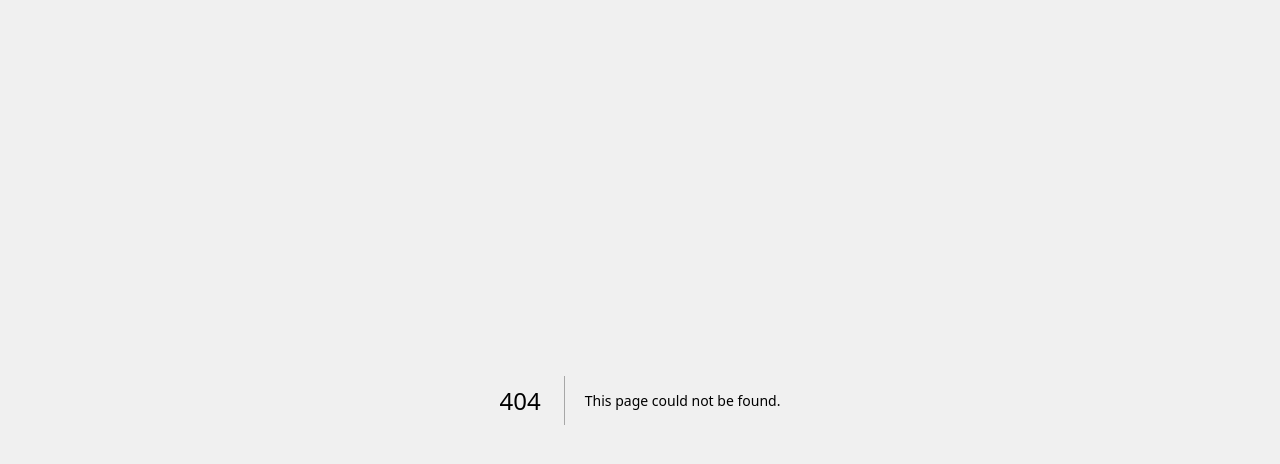
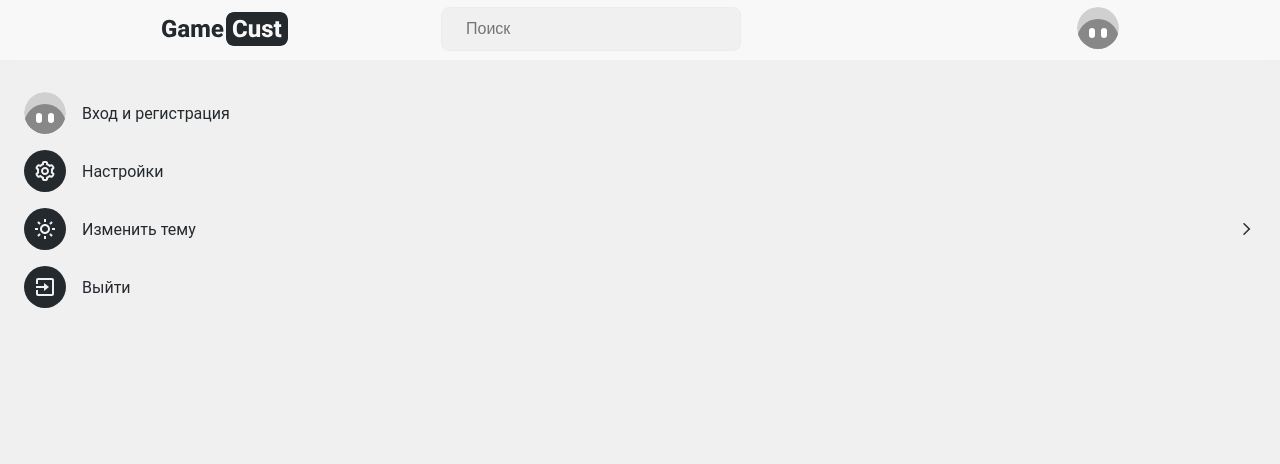
Before and after one commit to AVxnn/gamecust, a Next.js app: page /account in a window 1280 px wide. Before the commit this address had no page. Shown: the top 464 px of the page. Built offline with nearby package versions, Linux system fonts and the light colour scheme.

Commit message:
fix: add accountPage, redirecting

```diff
--- a/components/layout/index.tsx
+++ b/components/layout/index.tsx
@@ -1,4 +1,4 @@
-import React from 'react';
+import React, { useContext } from 'react';
 import styles from './layout.module.scss'
 import User from '../../public/img/svg/User'
 import Home from '../../public/img/svg/Home'
@@ -6,8 +6,18 @@ import Search from '../../public/img/svg/Search'
 import Link from "next/link";
 import Image from "next/image";
 import AuthPopup from '../legendary/common/Popup/AuthPopup';
+import { Context } from '../../pages/_app';
+import Avatar from '../../public/img/svg/Avatar';
+import { useDispatch } from 'react-redux';
+import { open } from '../../features/Popup/PopupAuthSlice'
+import { observer } from 'mobx-react-lite';
 
 const Layout = ({children}: any) => {
+
+  const {mobxStore} = useContext(Context);
+
+  const dispatch = useDispatch()
+
   return (
     <>
       <AuthPopup />
@@ -22,15 +32,25 @@ const Layout = ({children}: any) => {
         <Link className={styles.link} href={'/'}>
           <Home />
         </Link>
-        <Link className={styles.link} href={'/profile/metavxnn'}>
-          <div className={styles.avatar}>
-            <Image layout={'fill'} src={'https://i.pinimg.com/736x/78/a6/de/78a6dee0461f3a04c067b4198730bfb2.jpg'} alt="ads"/>
-          </div>
-        </Link>
+        {
+          mobxStore?.user?.email ? (
+            <Link className={styles.link} href={'/account'}>
+              <div className={styles.avatar}>
+                <Image layout={'fill'} src={'https://i.pinimg.com/736x/78/a6/de/78a6dee0461f3a04c067b4198730bfb2.jpg'} alt="ads"/>
+              </div>
+            </Link>
+          ) : (
+            <Link className={styles.link} href={'/account'}>
+              <div className={styles.avatar}>
+                <Avatar />
+              </div>
+            </Link>
+          )
+        }
       </div>
     </div>
     </>
   );
 };
 
-export default Layout;
+export default observer(Layout);
--- a/components/layout/layout.module.scss
+++ b/components/layout/layout.module.scss
@@ -60,6 +60,10 @@
         width: 28px;
         border-radius: 99px;
 
+        svg {
+          border-radius: 99px;
+        }
+
         img {
           border-radius: 99px;
         }
--- /dev/null
+++ b/components/legendary/MiddleBlock/AccountBlock/AccountBlock.module.scss
@@ -0,0 +1,155 @@
+@import "/styles/variables.scss";
+
+.menu {
+  width: 100%;
+  border-radius: 8px;
+  display: flex;
+  flex-direction: column;
+  padding: 16px 24px;
+  z-index: 5;
+
+  .title {
+    font-size: 16px;
+    margin: 0;
+    color: $d_main_text_color;
+  }
+
+  a {
+    text-decoration: none;
+  }
+
+  .userMenu {
+    position: relative;
+    display: flex;
+    width: 100%;
+    align-items: center;
+    gap: 16px;
+    margin-top: 16px;
+    border-radius: 99px;
+    transition: all 0.1s ease-in-out;
+
+
+    .bgAvatar {
+      width: 42px;
+      height: 42px;
+      border-radius: 99px;
+      display: flex;
+      align-items: center;
+      justify-content: center;
+      background-color: $d_main_text_color;
+
+      path {
+        fill: $d_main_bg_color;
+      }
+    }
+
+    .arrow {
+      width: 18px;
+      height: 18px;
+
+      svg {
+        position: absolute;
+        transform: rotate(-90deg);
+        right: 0;
+        path {
+          fill: $d_main_text_hover_color;
+        }
+      }
+    }
+
+    .userName {
+      margin: 0;
+      color: $d_main_text_color;
+    }
+
+    .avatar {
+      position: relative;
+      width: 42px;
+      height: 42px;
+      border-radius: 99px;
+
+      svg {
+        border-radius: 99px;
+      }
+
+      &:hover {
+        opacity: 0.8;
+      }
+
+      img {
+        border-radius: 99px;
+        width: 100%;
+        height: 100%;
+      }
+    }
+  }
+}
+
+.user {
+  display: flex;
+  cursor: pointer;
+  margin-right: 16px;
+
+  .avatar {
+    position: relative;
+    width: 42px;
+    height: 42px;
+    border-radius: 99px;
+    margin-right: 8px;
+
+    &:hover {
+      opacity: 0.8;
+    }
+
+    img {
+      border-radius: 99px;
+      width: 100%;
+      height: 100%;
+    }
+  }
+
+  .info {
+    display: flex;
+    flex-direction: column;
+    gap: 4px;
+    margin-right: 32px;
+    justify-content: center;
+
+    .name {
+      margin: 0;
+      font-size: 12px;
+      color: $d_main_text_color;
+      margin-top: 4px;
+    }
+
+    .subtitle {
+      display: flex;
+      align-items: center;
+      font-size: 12px;
+      color: $d_main_color;
+
+      svg {
+        margin-right: 4px;
+      }
+      path {
+        fill: $d_main_color;
+      }
+    }
+  }
+
+  .arrowDown {
+    display: flex;
+    align-items: center;
+    transition: all 80ms ease-in-out;
+
+    path {
+      fill: $d_main_text_color
+    }
+
+    &:hover {
+      path {
+        fill: $d_main_text_color
+      }
+    }
+  }
+}
--- /dev/null
+++ b/components/legendary/MiddleBlock/AccountBlock/index.tsx
@@ -0,0 +1,104 @@
+import Link from 'next/link'
+import Image from 'next/image'
+import React, { useContext, useEffect, useState } from 'react'
+import styles from './AccountBlock.module.scss'
+import { Context } from '../../../../pages/_app'
+import Sun from '../../../../public/img/svg/Sun'
+import Moon from '../../../../public/img/svg/Moon'
+import Arrow from '../../../../public/img/svg/Arrow'
+import Exit from '../../../../public/img/svg/Exit'
+import Cog from '../../../../public/img/svg/Cog'
+import Avatar from '../../../../public/img/svg/Avatar'
+import { useDispatch } from 'react-redux'
+import { open } from '../../../../features/Popup/PopupAuthSlice'
+import { observer } from 'mobx-react-lite'
+
+const AccountBlock = () => {
+
+    const [openMenu, setOpenMenu] = useState(false)
+    const [theme, setTheme] = useState(true)
+    const dispatch = useDispatch()
+
+    const {mobxStore} = useContext(Context);
+
+    useEffect(() => {
+        setTheme(localStorage.getItem('Theme') !== 'dark')
+        console.log(theme)
+      })
+
+    function changeTheme() {
+        const Theme = localStorage.getItem('Theme')
+        if (Theme == 'white') {
+            localStorage.setItem('Theme', 'dark');
+            setTheme(false)
+        } else {
+            localStorage.setItem('Theme', 'white');
+            setTheme(true)
+        }
+        setOpenMenu(false)
+    }
+
+  return (
+    <div className={styles.menu}>
+        {
+            mobxStore?.user?.email ? (
+                <>
+                    <h4 className={styles.title}>Мой профиль</h4>
+                    <Link href={'/profile/metavxnn'}>
+                        <div className={styles.userMenu}>
+                        <div className={styles.avatar}>
+                            <Image layout={'fill'} src={'https://i.pinimg.com/736x/78/a6/de/78a6dee0461f3a04c067b4198730bfb2.jpg'} alt="ads"/>
+                        </div>
+                        <p className={styles.userName}>MetaVxnn</p>
+                        </div>
+                    </Link>
+                </>
+            ) : (
+                <div onClick={() => dispatch(open())}>
+                    <div className={styles.userMenu}>
+                    <div className={styles.avatar}>
+                        <Avatar />
+                    </div>
+                    <p className={styles.userName}>Вход и регистрация</p>
+                    </div>
+                </div>
+            )
+        }
+        <Link href={'#'}>
+            <div className={styles.userMenu}>
+            <div className={styles.bgAvatar}>
+                <Cog/>
+            </div>
+            <p className={styles.userName}>Настройки</p>
+            </div>
+        </Link>
+        <Link onClick={() => changeTheme()} href={'#'}>
+            <div className={styles.userMenu}>
+            <div className={styles.bgAvatar}>
+                {
+                theme ? (
+                    <Sun/>
+                ) : (
+                    <Moon/>
+                )
+                }
+            </div>
+            <p className={styles.userName}>Изменить тему</p>
+            <div className={styles.arrow}>
+                <Arrow/>
+            </div>
+            </div>
+        </Link>
+        <Link href={'#'}>
+            <div className={styles.userMenu}>
+            <div className={styles.bgAvatar}>
+                <Exit/>
+            </div>
+            <p onClick={() => mobxStore.logout()}className={styles.userName}>Выйти</p>
+            </div>
+        </Link>
+    </div>
+  )
+}
+
+export default observer(AccountBlock)
--- a/components/legendary/common/Popup/AuthPopup/AuthPopup.module.scss
+++ b/components/legendary/common/Popup/AuthPopup/AuthPopup.module.scss
@@ -17,6 +17,13 @@
         height: 531px;
         border-radius: 8px;
         background-color: $d_main_bg_color;
+
+        @media (max-width: 768px) {
+            width: 100%;
+            align-items: center;
+            height: 100%;
+            flex-direction: column;
+        }
 
         .close {
             position: absolute;
@@ -40,6 +47,12 @@
             position: relative;
             overflow: hidden;
             border-radius: 8px 0 0 8px;
+
+            @media (max-width: 768px) {
+                width: 100%;
+                height: 40%;
+                max-height: 320px;
+            }
         }
 
         .rightBlock {
@@ -51,6 +64,14 @@
             flex-direction: column;
             padding: 0 48px;
 
+            @media (max-width: 768px) {
+                width: 100%;
+                max-width: 480px;
+                height: 100%;
+                margin-bottom: 64px;
+                padding: 0 24px;
+            }
+
             .title {
                 font-size: 24px;
                 color: $d_main_text_color;
@@ -60,6 +81,7 @@
                 padding: 16px 12px;
                 border-radius: 8px;
                 font-size: 16px;
+                color: $d_main_text_color;
                 background-color: $d_main_subbg_color;
                 margin-bottom: 18px;
             }
@@ -70,7 +92,7 @@
                 background-color: $d_main_color;
                 margin-top: 16px;
                 font-weight: 700;
-                color: $d_main_bg_color;
+                color: #FFFFFF;
                 font-size: 16px;
                 margin-bottom: 18px;
                 cursor: pointer;
--- /dev/null
+++ b/pages/account/Account.module.scss
@@ -0,0 +1,21 @@
+@import "/styles/variables.scss";
+
+.middleColumn {
+  position: fixed;
+  background-color: $d_main_bg_color;
+  top: 0;
+  left: 0;
+  display: flex;
+  right: 0;
+  bottom: 0;
+  width: 100%;
+  margin-top: 60px;
+
+  .search {
+    font-size: 16px;
+    font-weight: 500;
+    padding: 11.5px 24px;
+    border-radius: 99px;
+    border: 1px solid $d_main_gray_color;
+  }
+}
--- /dev/null
+++ b/pages/account/index.tsx
@@ -0,0 +1,33 @@
+import React from 'react'
+import Head from "next/head";
+import Header from "../../components/legendary/header";
+import Layout from "../../components/layout";
+import styles from './Account.module.scss'
+import AccountBlock from '../../components/legendary/MiddleBlock/AccountBlock';
+import { observer } from 'mobx-react-lite';
+
+const Account = () => {
+
+    return (
+        <>
+          <Head>
+            <title>Аккаунт | GameCust</title>
+            <meta name="description" content="Generated by create next app" />
+            <meta name="viewport" content="width=device-width, initial-scale=1,  user-scalable=no" />\
+            <link rel="stylesheet" type="text/css" charSet="UTF-8"
+                  href="https://cdnjs.cloudflare.com/ajax/libs/slick-carousel/1.6.0/slick.min.css"/>
+            <link rel="stylesheet" type="text/css"
+                  href="https://cdnjs.cloudflare.com/ajax/libs/slick-carousel/1.6.0/slick-theme.min.css"/>
+            <link rel="icon" href="" />
+          </Head>
+          <Header />
+          <Layout>
+            <div className={styles.middleColumn}>
+                <AccountBlock />
+            </div>
+          </Layout>
+        </>
+      );
+}
+
+export default observer(Account)
--- a/pages/profile/[...profile]/index.tsx
+++ b/pages/profile/[...profile]/index.tsx
@@ -17,8 +17,9 @@ import { observer } from 'mobx-react-lite';
 import { Context } from '../../_app';
 import { useRouter } from 'next/router';
 import UserService from '../../../utils/user/UserService';
+import axios from 'axios';
 
-const Profile = () => {
+const Profile = ({props} : any) => {
 
   const router = useRouter();
   const {profile} = router.query as any;
```
